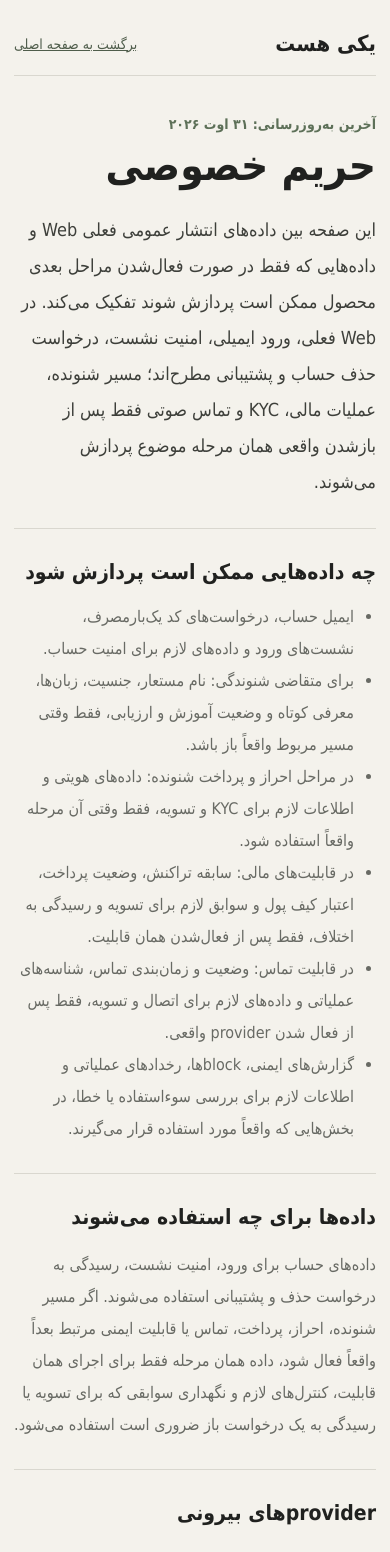
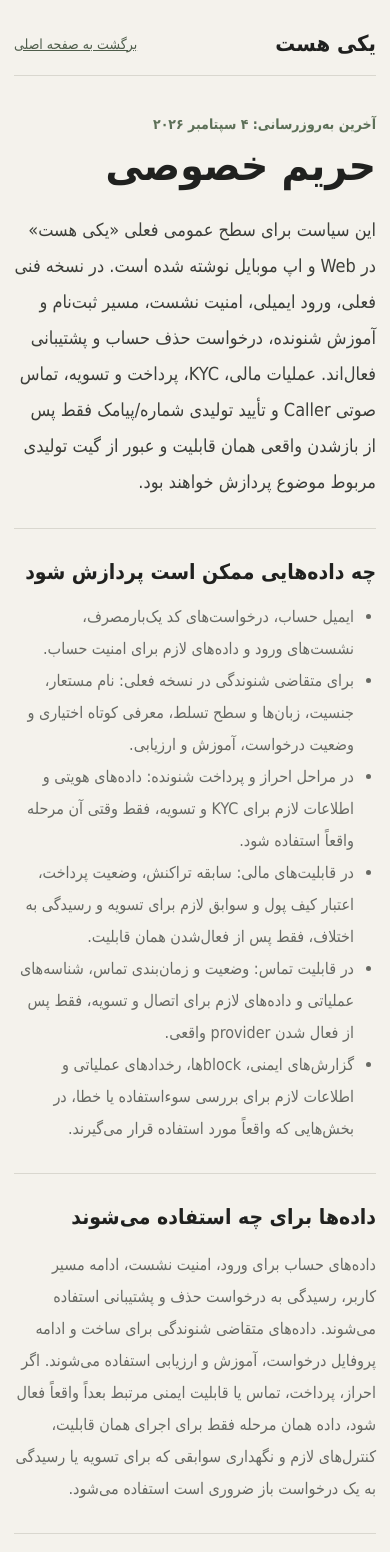
Before and after one commit to morfisam25-tech/YEKI-HAST, a Next.js app in the folder apps/web/: page /privacy in a window 390 px wide. Shown: the top 1552 px of the page. Built offline with nearby package versions, Linux system fonts and the light colour scheme.

Commit message:
release: align privacy policy with mobile technical beta

```diff
--- a/apps/web/app/privacy/page.tsx
+++ b/apps/web/app/privacy/page.tsx
@@ -14,19 +14,20 @@ export default function PrivacyPage() {
       </header>
 
       <article className="legal-page" aria-labelledby="privacy-title">
-        <p className="kicker">آخرین به‌روزرسانی: ۳۱ اوت ۲۰۲۶</p>
+        <p className="kicker">آخرین به‌روزرسانی: ۴ سپتامبر ۲۰۲۶</p>
         <h1 id="privacy-title">حریم خصوصی</h1>
         <p className="legal-lead">
-          این صفحه بین داده‌های انتشار عمومی فعلی Web و داده‌هایی که فقط در صورت فعال‌شدن مراحل بعدی محصول
-          ممکن است پردازش شوند تفکیک می‌کند. در Web فعلی، ورود ایمیلی، امنیت نشست، درخواست حذف حساب و پشتیبانی
-          مطرح‌اند؛ مسیر شنونده، عملیات مالی، KYC و تماس صوتی فقط پس از بازشدن واقعی همان مرحله موضوع پردازش می‌شوند.
+          این سیاست برای سطح عمومی فعلی «یکی هست» در Web و اپ موبایل نوشته شده است. در نسخه فنی فعلی،
+          ورود ایمیلی، امنیت نشست، مسیر ثبت‌نام و آموزش شنونده، درخواست حذف حساب و پشتیبانی فعال‌اند.
+          عملیات مالی، KYC، پرداخت و تسویه، تماس صوتی Caller و تأیید تولیدی شماره/پیامک فقط پس از بازشدن
+          واقعی همان قابلیت و عبور از گیت تولیدی مربوط موضوع پردازش خواهند بود.
         </p>
 
         <section className="legal-section">
           <h2>چه داده‌هایی ممکن است پردازش شود</h2>
           <ul>
             <li>ایمیل حساب، درخواست‌های کد یک‌بارمصرف، نشست‌های ورود و داده‌های لازم برای امنیت حساب.</li>
-            <li>برای متقاضی شنوندگی: نام مستعار، جنسیت، زبان‌ها، معرفی کوتاه و وضعیت آموزش و ارزیابی، فقط وقتی مسیر مربوط واقعاً باز باشد.</li>
+            <li>برای متقاضی شنوندگی در نسخه فعلی: نام مستعار، جنسیت، زبان‌ها و سطح تسلط، معرفی کوتاه اختیاری و وضعیت درخواست، آموزش و ارزیابی.</li>
             <li>در مراحل احراز و پرداخت شنونده: داده‌های هویتی و اطلاعات لازم برای KYC و تسویه، فقط وقتی آن مرحله واقعاً استفاده شود.</li>
             <li>در قابلیت‌های مالی: سابقه تراکنش، وضعیت پرداخت، اعتبار کیف پول و سوابق لازم برای تسویه و رسیدگی به اختلاف، فقط پس از فعال‌شدن همان قابلیت.</li>
             <li>در قابلیت تماس: وضعیت و زمان‌بندی تماس، شناسه‌های عملیاتی و داده‌های لازم برای اتصال و تسویه، فقط پس از فعال شدن provider واقعی.</li>
@@ -37,8 +38,9 @@ export default function PrivacyPage() {
         <section className="legal-section">
           <h2>داده‌ها برای چه استفاده می‌شوند</h2>
           <p>
-            داده‌های حساب برای ورود، امنیت نشست، رسیدگی به درخواست حذف و پشتیبانی استفاده می‌شوند. اگر مسیر شنونده،
-            احراز، پرداخت، تماس یا قابلیت ایمنی مرتبط بعداً واقعاً فعال شود، داده همان مرحله فقط برای اجرای همان قابلیت،
+            داده‌های حساب برای ورود، امنیت نشست، ادامه مسیر کاربر، رسیدگی به درخواست حذف و پشتیبانی استفاده می‌شوند.
+            داده‌های متقاضی شنوندگی برای ساخت و ادامه پروفایل درخواست، آموزش و ارزیابی استفاده می‌شوند. اگر احراز،
+            پرداخت، تماس یا قابلیت ایمنی مرتبط بعداً واقعاً فعال شود، داده همان مرحله فقط برای اجرای همان قابلیت،
             کنترل‌های لازم و نگهداری سوابقی که برای تسویه یا رسیدگی به یک درخواست باز ضروری است استفاده می‌شود.
           </p>
         </section>
@@ -74,8 +76,9 @@ export default function PrivacyPage() {
         <section className="legal-section">
           <h2>امنیت</h2>
           <p>
-            نشست‌های مرورگر در production با cookie امن و HttpOnly نگهداری می‌شوند. endpointهای حساس و تنظیمات
-            production به‌صورت fail-closed طراحی شده‌اند؛ نبود provider یا تنظیم لازم نباید با داده یا رفتار جعلی جبران شود.
+            نشست‌های مرورگر در production با cookie امن و HttpOnly نگهداری می‌شوند و اپ موبایل نشست کاربر را در
+            SecureStore سیستم‌عامل نگه می‌دارد. endpointهای حساس و تنظیمات production به‌صورت fail-closed طراحی شده‌اند؛
+            نبود provider یا تنظیم لازم نباید با داده یا رفتار جعلی جبران شود.
           </p>
         </section>
 
```
